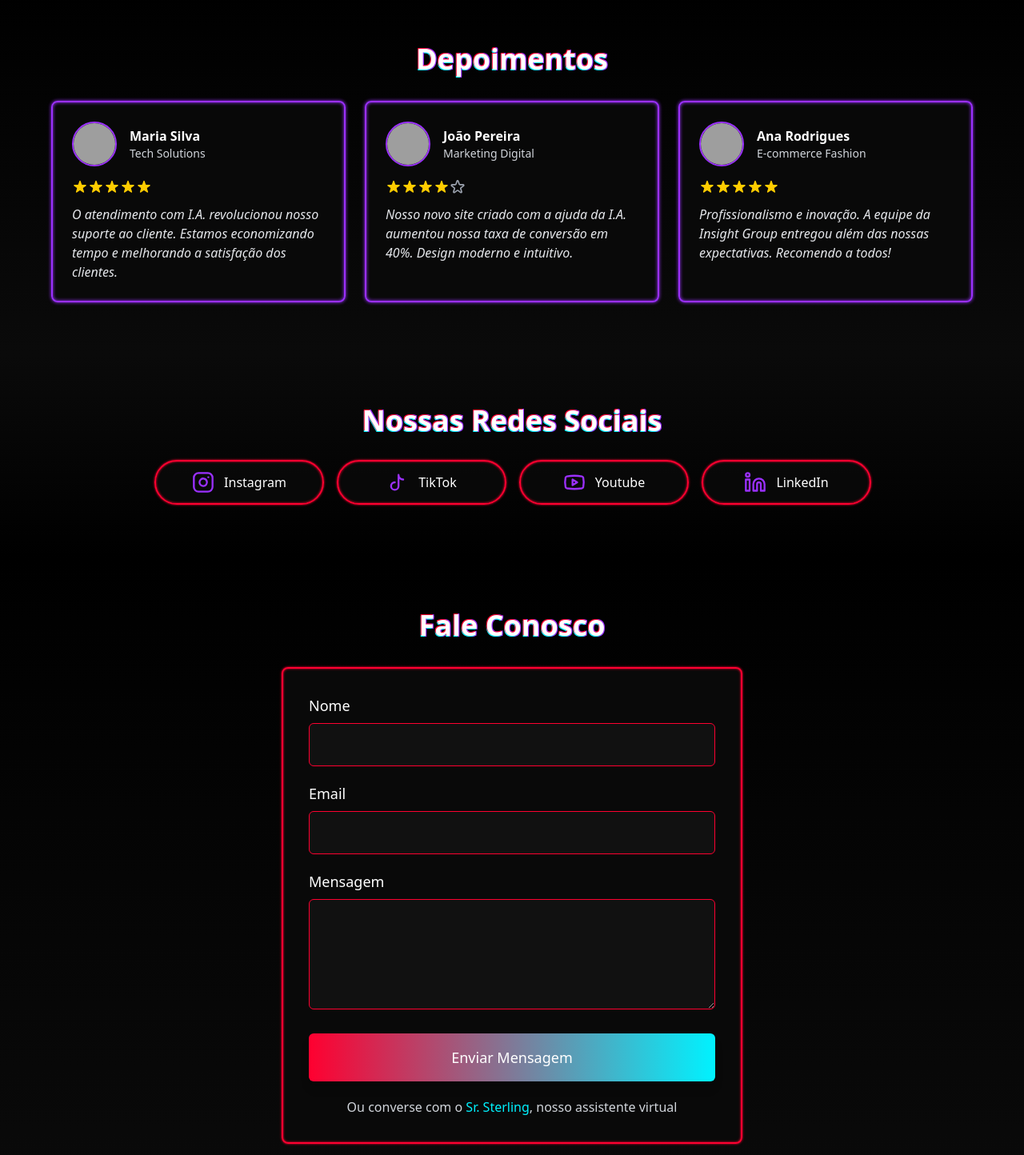
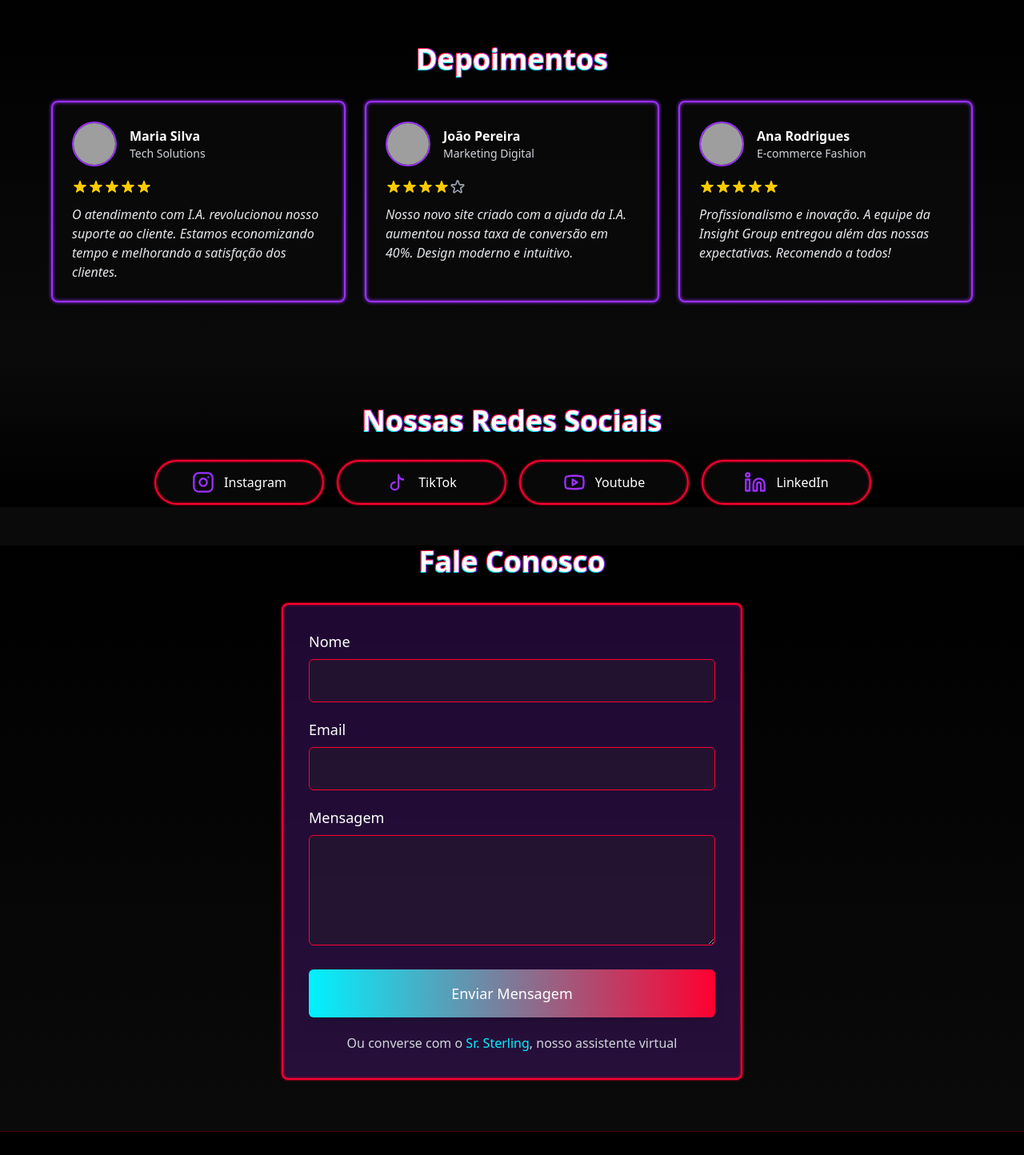
Before and after one commit to Insight28/insight-oficial, a React (Vite) app: page / in a window 1280 px wide. Shown: the part 1330-2774 px from the top of the page at 80% size. Built offline with nearby package versions, Linux system fonts and the light colour scheme; grey boxes are pictures that could not be loaded.

Commit message:
Fix: Adjust layout and styling
Adjusted the layout and styling of the header logo, social media elements, contact form, and footer logo.

```diff
--- a/src/components/Header.tsx
+++ b/src/components/Header.tsx
@@ -11,7 +11,7 @@ const Header = () => {
       <div className="container mx-auto px-4 py-3">
         <div className="flex items-center justify-between">
           {/* Logo */}
-          <a href="#" className="text-3xl font-bold tracking-tight bg-gradient-to-r from-neon-cyan via-neon-purple to-neon-red bg-clip-text text-transparent">
+          <a href="#" className="text-2xl font-bold tracking-tight bg-gradient-to-r from-neon-cyan via-neon-purple to-neon-red bg-clip-text text-transparent">
             INSIGHT GROUP
           </a>
 
--- a/src/components/HeroSection.tsx
+++ b/src/components/HeroSection.tsx
@@ -12,7 +12,7 @@ const HeroSection = () => {
           >
             <div className="w-full h-full bg-dark/70 flex items-center justify-center">
               <div className="text-center">
-                <div className="mx-auto mb-6 w-[85%] md:w-[75%] lg:w-[65%] animate-float">
+                <div className="mx-auto mb-6 w-[80%] md:w-[70%] lg:w-[60%] animate-float">
                   <img
                     src="/lovable-uploads/4d4aa5ce-abf3-421b-b75e-90f97188b8b0.png"
                     alt="Insight Group Logo"
--- a/src/pages/Index.tsx
+++ b/src/pages/Index.tsx
@@ -1,4 +1,3 @@
-
 import React, { useEffect, useRef } from "react";
 import Header from "@/components/Header";
 import HeroSection from "@/components/HeroSection";
@@ -92,13 +91,13 @@ const Index = () => {
         </div>
       </section>
 
-      {/* Social Media */}
-      <section id="community" className="section-padding bg-gradient-to-b from-dark to-black">
+      {/* Social Media - Adjusted position */}
+      <section id="community" className="section-padding pb-0 bg-gradient-to-b from-dark to-black">
         <div className="container mx-auto px-4">
           <h2 className="section-title text-white bg-gradient-to-r from-neon-cyan via-neon-purple to-neon-red bg-clip-text">
             <span className="text-stroke-gradient">Nossas Redes Sociais</span>
           </h2>
-          <div className="grid grid-cols-2 md:grid-cols-4 gap-4 max-w-4xl mx-auto">
+          <div className="grid grid-cols-2 md:grid-cols-4 gap-4 max-w-4xl mx-auto mb-12">
             <SocialButton icon={<Instagram size={28} />} platform="Instagram" url="https://instagram.com" />
             <SocialButton icon={<svg xmlns="http://www.w3.org/2000/svg" width="28" height="28" viewBox="0 0 24 24" fill="none" stroke="currentColor" strokeWidth="2" strokeLinecap="round" strokeLinejoin="round"><path d="M9 12a4 4 0 1 0 4 4V4a5 5 0 0 0 5 5" /></svg>} platform="TikTok" url="https://tiktok.com" />
             <SocialButton icon={<Youtube size={28} />} platform="Youtube" url="https://youtube.com" />
@@ -108,12 +107,12 @@ const Index = () => {
       </section>
 
       {/* Contact */}
-      <section id="contact" className="section-padding bg-gradient-to-b from-black to-dark">
+      <section id="contact" className="section-padding bg-gradient-to-b from-black to-dark pt-0">
         <div className="container mx-auto px-4">
           <h2 className="section-title text-white bg-gradient-to-r from-neon-cyan via-neon-purple to-neon-red bg-clip-text">
             <span className="text-stroke-gradient">Fale Conosco</span>
           </h2>
-          <div className="max-w-xl mx-auto neon-border-red p-8 rounded-lg bg-dark/90 backdrop-blur-sm">
+          <div className="max-w-xl mx-auto neon-border-red p-8 rounded-lg bg-neon-purple/20 backdrop-blur-sm">
             <form>
               <div className="mb-5">
                 <label htmlFor="name" className="block text-lg font-medium mb-2">Nome</label>
@@ -141,7 +140,7 @@ const Index = () => {
               </div>
               <button
                 type="submit"
-                className="w-full px-6 py-4 bg-gradient-to-r from-neon-red to-neon-cyan text-white rounded-md shadow-lg hover:shadow-xl transition-all hover:scale-105 text-lg font-medium"
+                className="w-full px-6 py-4 bg-gradient-to-r from-neon-cyan to-neon-red text-white rounded-md shadow-lg hover:shadow-xl transition-all hover:scale-105 text-lg font-medium"
               >
                 Enviar Mensagem
               </button>
@@ -153,11 +152,11 @@ const Index = () => {
         </div>
       </section>
 
-      {/* Footer */}
+      {/* Footer - Updated logo style */}
       <footer className="py-8 bg-black border-t border-neon-red/30">
         <div className="container mx-auto px-4">
           <div className="flex flex-col items-center">
-            <div className="mb-4 w-[150px]">
+            <div className="mb-4 w-[220px] neon-border-red rounded-xl overflow-hidden p-1">
               <img
                 src="/lovable-uploads/4d4aa5ce-abf3-421b-b75e-90f97188b8b0.png"
                 alt="Insight Group Logo"
```
